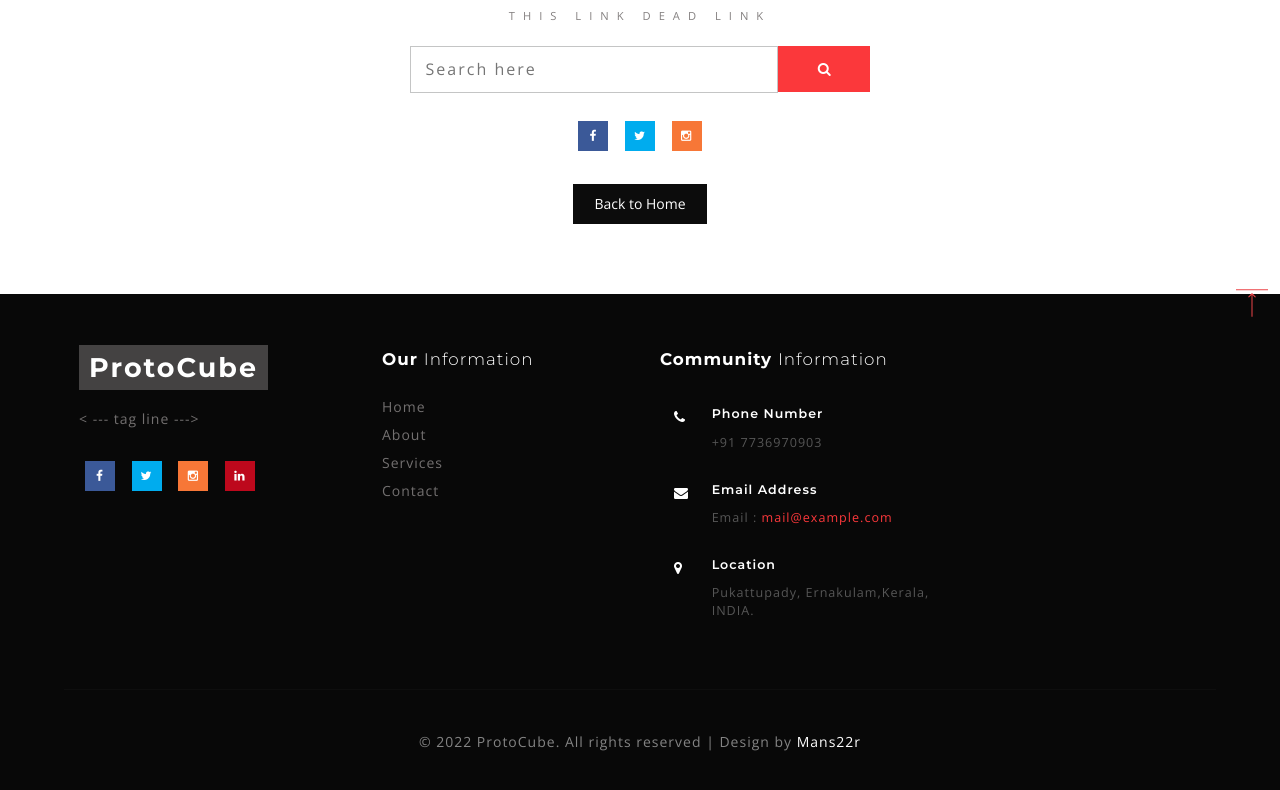
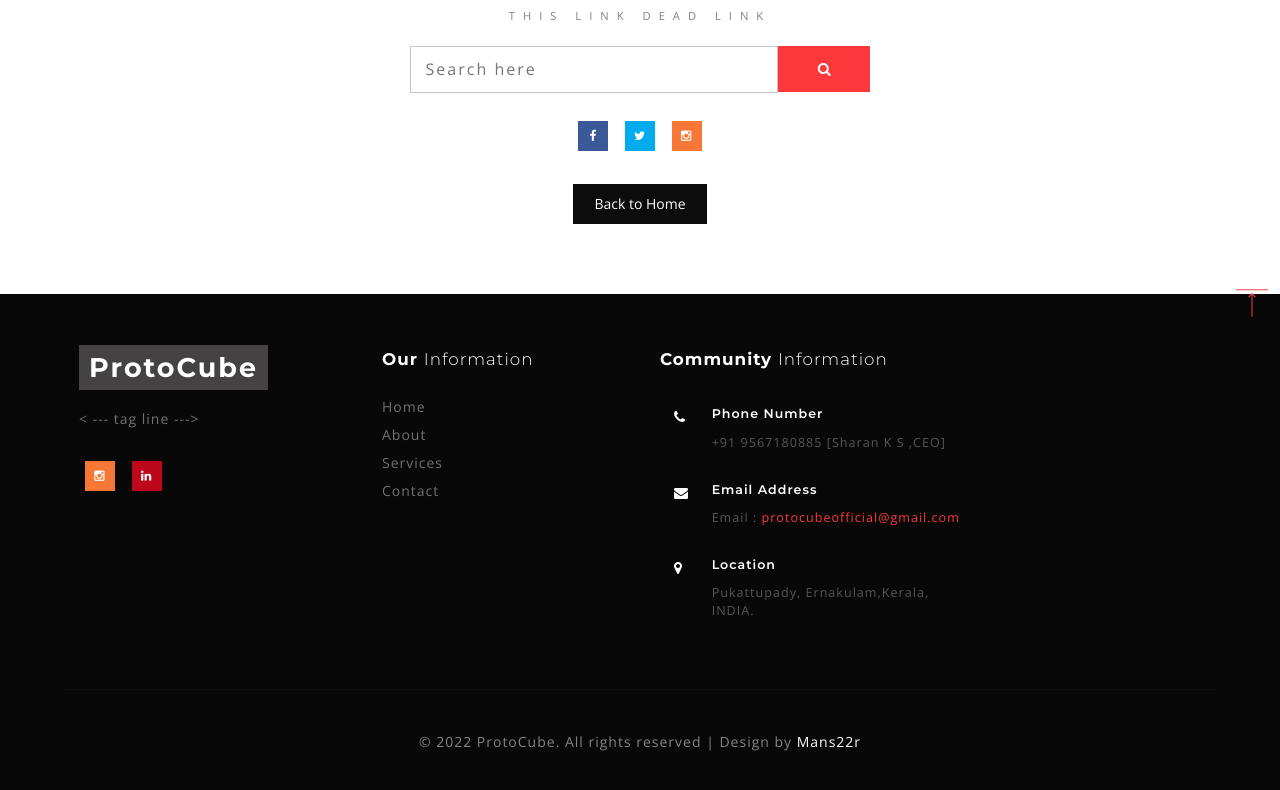
Before and after one commit to Mans22r/ProtoWeb, a plain HTML site: page 404.html in a window 1280 px wide. Shown: the part 469-1259 px from the top of the page. Drawn offline with nearby package versions, Linux system fonts and the light colour scheme.

Commit message:
Update 404.html

```diff
--- a/404.html
+++ b/404.html
@@ -139,25 +139,13 @@ Smartphone Compatible web template, free webdesigns for Nokia, Samsung, LG, Sony
 				<p>< --- tag line ---></p>
 				<ul class="social-nav model-3d-0 footer-social social two">
 					<li>
-						<a href="#" class="facebook">
-							<div class="front"><i class="fa fa-facebook" aria-hidden="true"></i></div>
-							<div class="back"><i class="fa fa-facebook" aria-hidden="true"></i></div>
-						</a>
-					</li>
-					<li>
-						<a href="#" class="twitter">
-							<div class="front"><i class="fa fa-twitter" aria-hidden="true"></i></div>
-							<div class="back"><i class="fa fa-twitter" aria-hidden="true"></i></div>
-						</a>
-					</li>
-					<li>
-						<a href="#" class="instagram">
+						<a href="https://instagram.com/protocubekmea?igshid=YmMyMTA2M2Y=" class="instagram">
 							<div class="front"><i class="fa fa-instagram" aria-hidden="true"></i></div>
 							<div class="back"><i class="fa fa-instagram" aria-hidden="true"></i></div>
 						</a>
 					</li>
 					<li>
-						<a href="#" class="pinterest">
+						<a href="https://www.linkedin.com/company/protocube0/" class="pinterest">
 							<div class="front"><i class="fa fa-linkedin" aria-hidden="true"></i></div>
 							<div class="back"><i class="fa fa-linkedin" aria-hidden="true"></i></div>
 						</a>
@@ -185,7 +173,7 @@ Smartphone Compatible web template, free webdesigns for Nokia, Samsung, LG, Sony
 								</div>
 								<div class="address-right">
 									<h6>Phone Number</h6>
-									<p>+91 7736970903</p>
+									<p>+91 9567180885 [Sharan K S ,CEO]</p>
 								</div>
 								<div class="clearfix"> </div>
 							</div>
@@ -195,7 +183,7 @@ Smartphone Compatible web template, free webdesigns for Nokia, Samsung, LG, Sony
 								</div>
 								<div class="address-right">
 									<h6>Email Address</h6>
-									<p>Email :<a href="mailto:example@email.com"> mail@example.com</a></p>
+									<p>Email :<a href="mailto:"protocubeofficial@gmail.com"> protocubeofficial@gmail.com</a></p>
 								</div>
 								<div class="clearfix"> </div>
 							</div>
```
